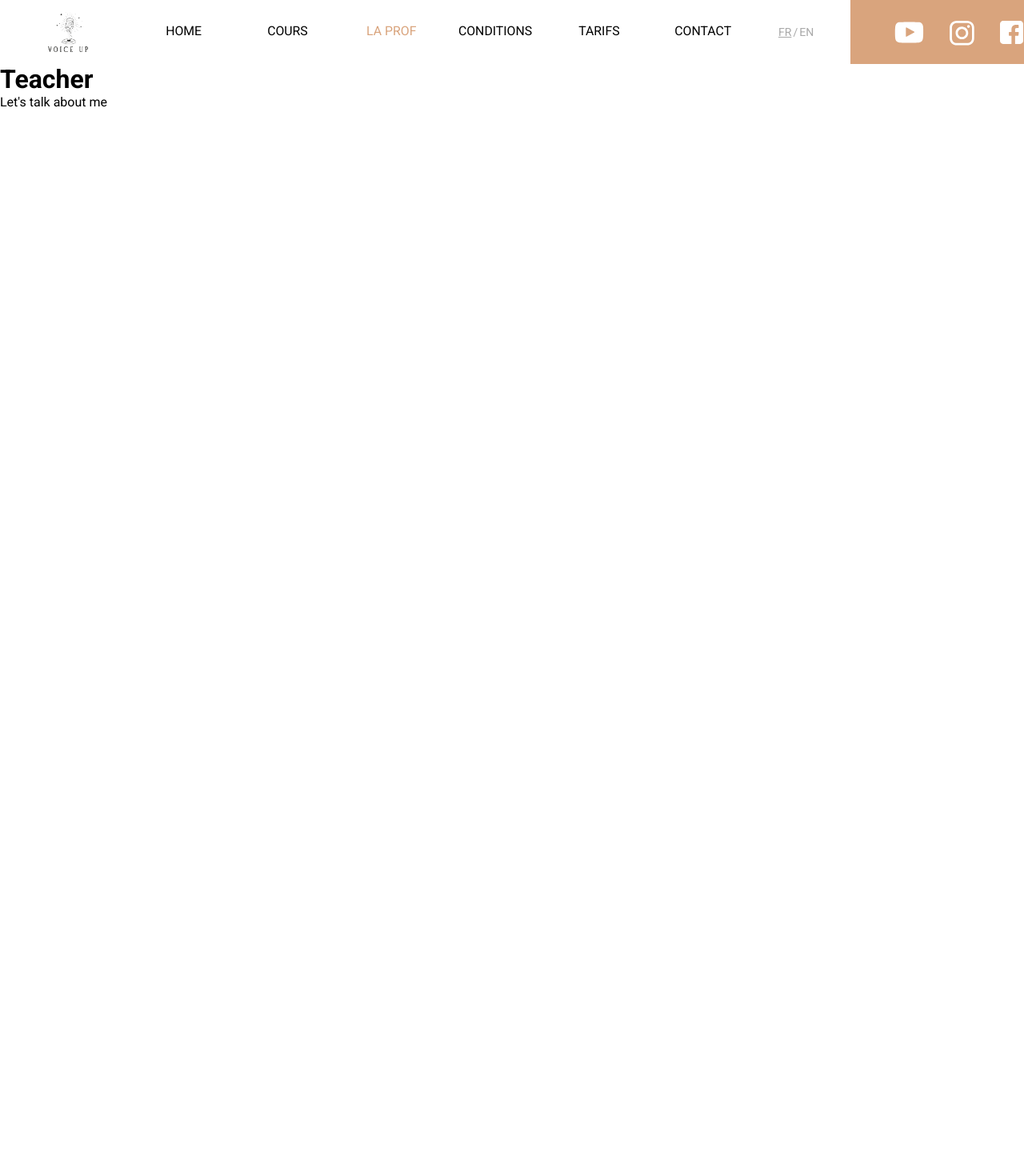
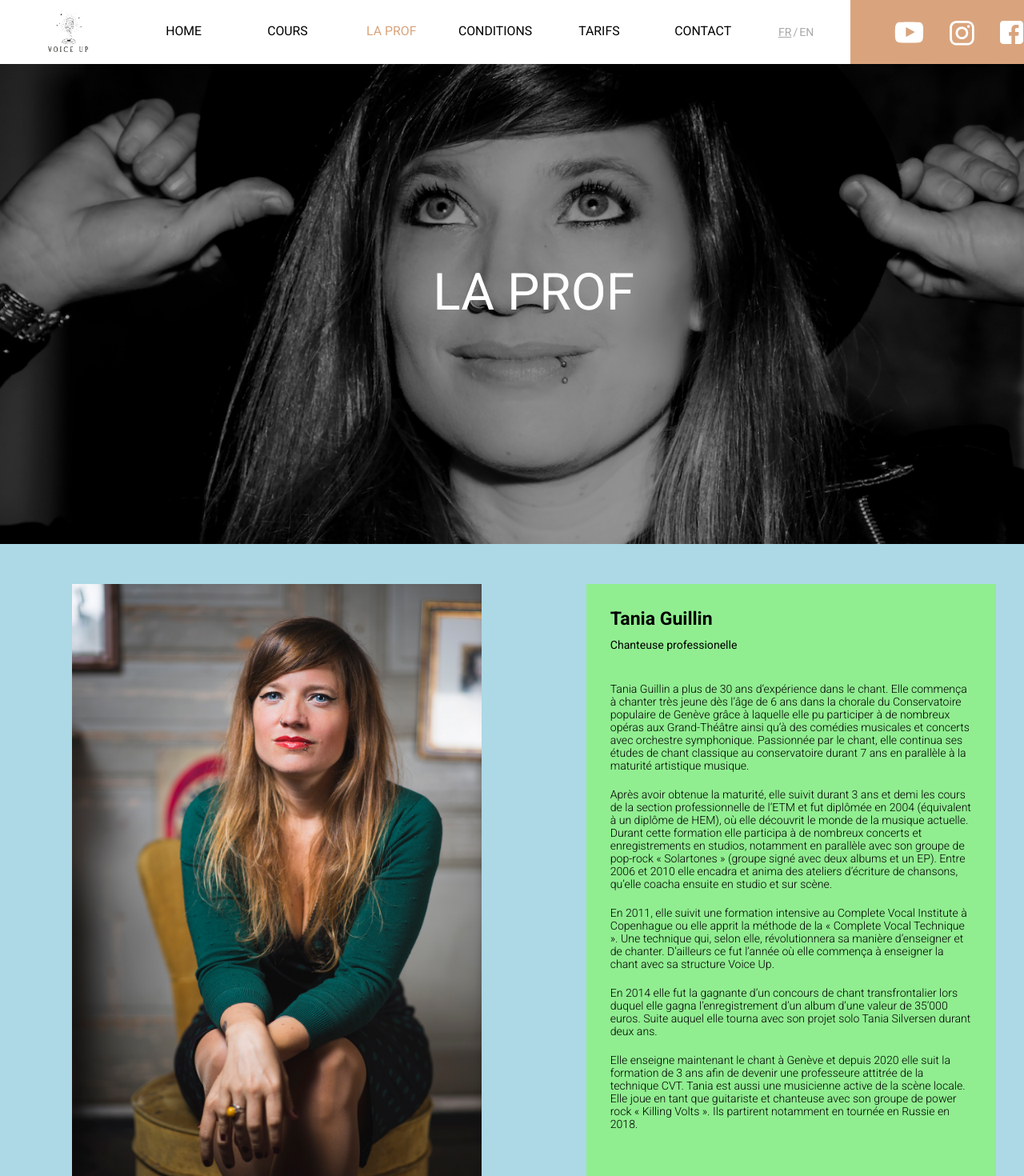
Before and after one commit to Cap0n3/VoiceUp, a React (Create React App) app: page /prof in a window 1280 px wide. Shown: the top 1470 px of the page at 80% size. Before the commit the page ends 800 px from the top, so only its background shows below. Built offline with nearby package versions, Linux system fonts and the light colour scheme.

Commit message:
Temporary fix on navbar sticky

```diff
--- a/src/App.js
+++ b/src/App.js
@@ -5,7 +5,7 @@ import ScrollTop from "./components/ScrollTop/ScrollTop";
 import Navbar from "./components/Navbar/Navbar";
 import Home from "./pages/Home/Home";
 import Lessons from "./pages/Lessons/Lessons";
-import Teacher from "./pages/Teacher";
+import Teacher from "./pages/Teacher/Teacher";
 import Conditions from "./pages/Conditions";
 import Prices from "./pages/Prices";
 import Contact from "./pages/Conctact";
--- a/src/components/Header/Header.js
+++ b/src/components/Header/Header.js
@@ -4,19 +4,36 @@ import { LangContext } from "../../App";
 import useAppear from "../../hooks/useAppear";
 import * as globalVars from "../../globalVars";
 
-function Header({data}) {
+/**
+ * Pages's header component.
+ *
+ * @param   {object}    data        Data object for images, title and description.
+ * @param   {object}    position    Object containing header image position X and Y.
+ * @returns
+ */
+function Header({data, position}) {
     const containerRef = useRef(null);
     const {language} = useContext(LangContext);
     const isActive = useAppear(containerRef, globalVars.navbarHeight);
 
+    /**
+     * Conditional rendering of description.
+     * @returns
+     */
+    const displayDescription = () => {
+        return(
+            <Description>{(language === "FR") ? data.descriptionFR : data.descriptionEN}</Description>
+        );
+    }
+
     return (
         <HeaderContainer ref={containerRef}>
-            <SlideImg imageURL={data.picURL} title={data.imgTitle} posX="0" posY="50">
+            <SlideImg imageURL={data.picURL} title={data.imgTitle} posX={position.posX} posY={position.posY}>
                 <SlideOverlay></SlideOverlay>
                     <BoxWrapper className={isActive ? "active" : ""} transitionTime={300}>
                         <TextBox>
                             <Title>{(language === "FR") ? data.titleFR : data.titleEN}</Title>
-                            <Description>{(language === "FR") ? data.descriptionFR : data.descriptionEN}</Description>
+                            {(data.descriptionFR && data.descriptionEN) && displayDescription() }
                         </TextBox>
                     </BoxWrapper>
             </SlideImg>
--- a/src/components/Header/Header.style.js
+++ b/src/components/Header/Header.style.js
@@ -20,6 +20,7 @@ export const SlideImg = styled.div`
     background-position: ${({posX, posY}) => `${posX}% ${posY}%`};
     background-repeat: no-repeat;
     background-size: 100%;
+    background-color: ${VoiceUpColors.black};
 
     @media only screen and (max-width: 1024px) {
         background-position: 65% 20%;
--- a/src/components/Navbar/Navbar.js
+++ b/src/components/Navbar/Navbar.js
@@ -22,9 +22,10 @@ import FBIconAlt from '../../assets/icons/social/facebook_icon_alt';
 import TwitIcon from "../../assets/icons/social/twitter_icon";
 import { LangContext } from '../../App';
 import useWindowSize from '../../hooks/useWindowSize';
-
+import useScroll from '../../hooks/useScroll';
 
 const Navbar = () => {
+    const scrollPosition = useScroll();
     const [click, setClick] = useState(false);
     const [isMedium, setIsMedium] = useState(false);
     const [isMobile, setIsMobile] = useState(false);
@@ -81,7 +82,7 @@ const Navbar = () => {
 
     return (
         <>
-            <Nav>
+            <Nav className={scrollPosition > 80 ? "sticky" : ""}>
                 <NavbarWrapper>
                     <MenuContainer>
                         { isMobile ? "" : SiteLogo() }
--- a/src/components/Navbar/Navbar.style.js
+++ b/src/components/Navbar/Navbar.style.js
@@ -13,10 +13,14 @@ export const Nav = styled.nav `
     justify-content: center;
     align-items: center;
     font-size: 1.1em;
-    position: sticky;
-    top: 0;
     z-index: 999;
     background: ${VoiceUpColors.white};
+
+    &.sticky {
+        position: fixed;
+        top: 0px;
+        width: 100%;
+    }
 
     /* Small screen */
     @media only screen and (max-width: 1024px) {
--- a/src/globalStyle.js
+++ b/src/globalStyle.js
@@ -20,7 +20,7 @@ const GlobalStyle = createGlobalStyle`
         /* height: 100vh; */
         overflow-x: hidden;
         overflow-y: auto;
-        perspective: 10px; /* For parallax FX */
+        /* perspective: 10px; /* For parallax FX */
         z-index: 1;
     }
 
--- a/src/pages/Lessons/Lessons.js
+++ b/src/pages/Lessons/Lessons.js
@@ -7,7 +7,7 @@ import { lessonHeaderData, infoPhiloData, infoLearningPathData, infoTechniqueDat
 const Lessons = () => {
     return(
         <>
-            <Header data={lessonHeaderData} />
+            <Header data={lessonHeaderData} position={{posX: 0, posY: 50}} />
             <InfoSection data={infoPhiloData} direction={infoPhiloData.direction} transitionTime={600} />
             <InfoSection data={infoLearningPathData} direction={infoLearningPathData.direction} transitionTime={600} />
             <InfoSection data={infoTechniqueData} direction={infoTechniqueData.direction} transitionTime={600}  />
--- a/src/pages/Teacher.js
+++ /dev/null
@@ -1,12 +0,0 @@
-import React from 'react';
-
-const Teacher = () => {
-    return(
-        <div>
-            <h1>Teacher</h1>
-            <p>Let's talk about me</p>
-        </div>
-    )
-}
-
-export default Teacher
--- /dev/null
+++ b/src/pages/Teacher/Teacher.js
@@ -0,0 +1,60 @@
+import { useState, useEffect } from "react";
+import Header from "../../components/Header/Header";
+import useWindowSize from "../../hooks/useWindowSize";
+import { teacherHeaderData, descrParagraphs } from "./data/teacher.data";
+import { AboutSection, AboutImage, DescriptionWrapper } from "./Teacher.style";
+import TaniaAbout from "../../assets/images/Tania/TaniaAbout.jpg";
+
+const Teacher = () => {
+    const screenSize = useWindowSize();
+    const [blockDimensions, setblockDimensions] = useState({});
+
+    /**
+     * Function to calculate width to height proportion according to given ratio and screen width.
+     * The goal of this function is to keep image and description block with locked dimensions
+     * and give computed values the to styled components.
+     *
+     * @param {*} ratio
+     */
+    const setBlockSize = (ratio) => {
+        let computedWidth = 0;
+        let computedHeight = 0;
+
+        if(screenSize.innerWidth <= 1024){
+            computedWidth = screenSize.innerWidth / 1.2;
+            computedHeight = computedWidth * ratio;
+        }
+        else {
+            computedWidth = screenSize.innerWidth / 2.5;
+            computedHeight = computedWidth * ratio;
+        }
+        setblockDimensions({ compWidth: computedWidth, compHeight: computedHeight })
+    }
+
+    useEffect(() => {
+        setBlockSize(1.5);
+    }, [screenSize.innerWidth])
+
+    useEffect(() => {
+      console.log(blockDimensions);
+    }, [blockDimensions])
+
+
+    return(
+        <>
+            <Header data={teacherHeaderData} position={{posX: 0, posY: 40}} />
+            <AboutSection blocksHeight={blockDimensions.compHeight}>
+                <AboutImage src={TaniaAbout} width={blockDimensions.compWidth} height={blockDimensions.compHeight} />
+                <DescriptionWrapper width={blockDimensions.compWidth} height={blockDimensions.compHeight}>
+                    <h2>Tania Guillin</h2>
+                    <sub>Chanteuse professionelle</sub>
+                    {descrParagraphs.map((para, index) =>
+                        <p key={index}>{para}</p>
+                    )}
+                </DescriptionWrapper>
+            </AboutSection>
+        </>
+    )
+}
+
+export default Teacher;
--- /dev/null
+++ b/src/pages/Teacher/Teacher.style.js
@@ -0,0 +1,72 @@
+import styled from "styled-components";
+
+const DEBUG = true;
+const sectionPadding = 100;
+
+export const AboutSection = styled.section`
+    display: flex;
+    position: relative;
+    width: 100%;
+    height: ${({blocksHeight}) => (blocksHeight ? (blocksHeight + sectionPadding) : 5000)}px;
+    overflow: hidden;
+    ${DEBUG ? "background-color: lightblue;" : ""}
+
+    @media only screen and (max-width: 1024px){
+        flex-direction: column;
+    }
+`;
+
+export const AboutImage = styled.img`
+    position: absolute;
+    top: ${sectionPadding / 2}px;
+    left: 7vw;
+    width: ${({width}) => (width ? `${width}px` : "33%")};
+    height: ${({height}) => (height ? `${height}px` : "")};
+`;
+
+export const DescriptionWrapper = styled.div`
+    position: absolute;
+    top: ${sectionPadding / 2}px;
+    right: 7vw;
+    width: ${({width}) => (width ? `${width}px` : "33%")};
+    height: ${({height}) => (height ? `${height}px` : "")};
+    padding: 30px;
+    overflow-y: auto;
+
+    ${DEBUG ? "background-color: lightgreen;" : ""}
+
+    & > h2 {
+        font-size: 1.8vw;
+        margin-bottom: 5px;
+    }
+
+    & > sub {
+        display: inline-block;
+        font-size: 1.1vw;
+        font-weight: 400;
+        margin-bottom: 3vw;
+    }
+
+    & > p {
+        font-size: 1.1vw;
+        font-weight: 300;
+        margin-bottom: 20px;
+    }
+
+    @media only screen and (max-width: 1024px){
+        & > h2 {
+            font-size: 3.5vw;
+            margin-bottom: 0px;
+        }
+
+        & > sub {
+            font-size: 2vw;
+            margin-bottom: 7vw;
+        }
+
+        & > p {
+            font-size: 2.2vw;
+        }
+    }
+
+`;
--- /dev/null
+++ b/src/pages/Teacher/data/teacher.data.js
@@ -0,0 +1,18 @@
+import TaniaHeader from "../../../assets/headers/Header_Tania2.jpg";
+
+// HEADER DATA (pic + text)
+export const teacherHeaderData = {
+    picURL: TaniaHeader,
+    imgTitle: "Tania",
+    titleFR: "La Prof",
+    titleEN: "Teacher",
+}
+
+// Teacher description data
+export const descrParagraphs = [
+    "Tania Guillin a plus de 30 ans d’expérience dans le chant. Elle commença à chanter très jeune dès l’âge de 6 ans dans la chorale du Conservatoire populaire de Genève grâce à laquelle elle pu participer à de nombreux opéras aux Grand-Théâtre ainsi qu’à des comédies musicales et concerts avec orchestre symphonique. Passionnée par le chant, elle continua ses études de chant classique au conservatoire durant 7 ans en parallèle à la maturité artistique musique.",
+    "Après avoir obtenue la maturité, elle suivit durant 3 ans et demi les cours de la section professionnelle de l’ETM et fut diplômée en 2004 (équivalent à un diplôme de HEM), où elle découvrit le monde de la musique actuelle. Durant cette formation elle participa à de nombreux concerts et enregistrements en studios, notamment en parallèle avec son groupe de pop-rock « Solartones » (groupe signé avec deux albums et un EP). Entre 2006 et 2010 elle encadra et anima des ateliers d’écriture de chansons, qu’elle coacha ensuite en studio et sur scène.",
+    "En 2011, elle suivit une formation intensive au Complete Vocal Institute à Copenhague ou elle apprit la méthode de la « Complete Vocal Technique ». Une technique qui, selon elle, révolutionnera sa manière d’enseigner et de chanter. D’ailleurs ce fut l’année où elle commença à enseigner la chant avec sa structure Voice Up.",
+    "En 2014 elle fut la gagnante d’un concours de chant transfrontalier lors duquel elle gagna l’enregistrement d’un album d’une valeur de 35’000 euros. Suite auquel elle tourna avec son projet solo Tania Silversen durant deux ans.",
+    "Elle enseigne maintenant le chant à Genève et depuis 2020 elle suit la formation de 3 ans afin de devenir une professeure attitrée de la technique CVT. Tania est aussi une musicienne active de la scène locale. Elle joue en tant que guitariste et chanteuse avec son groupe de power rock « Killing Volts ». Ils partirent notamment en tournée en Russie en 2018."
+]
```
Also changed, not shown: src/assets/headers/Header_Tania2.jpg (added), src/assets/images/Tania/TaniaAbout.jpg (added).
